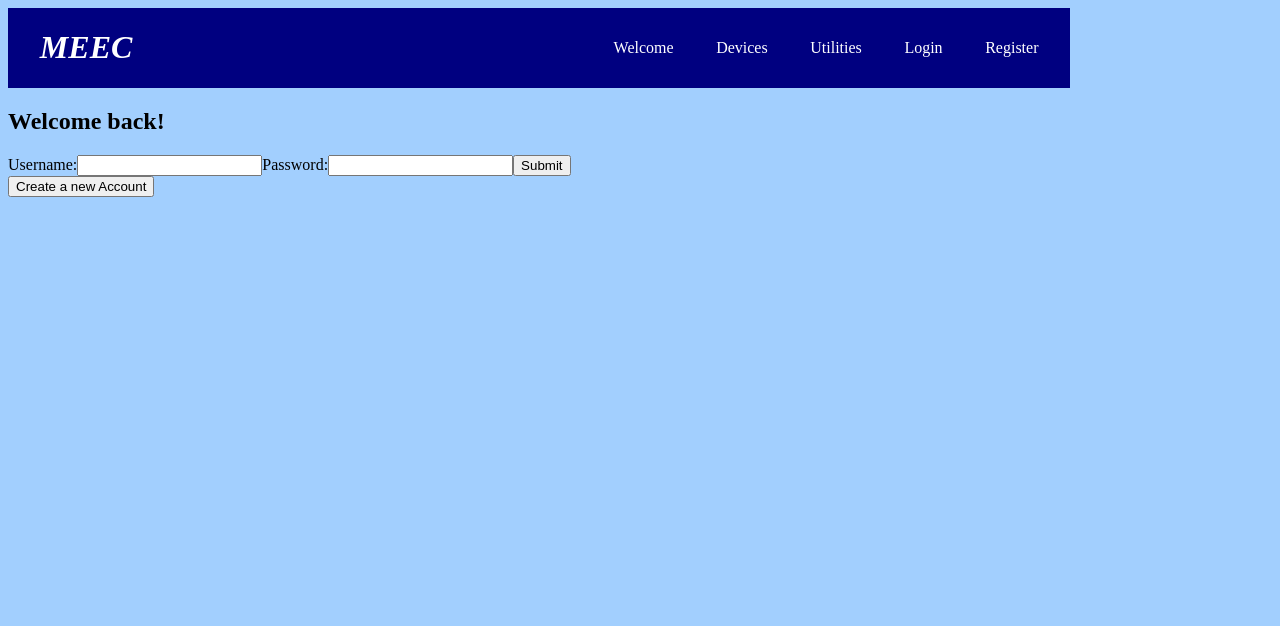
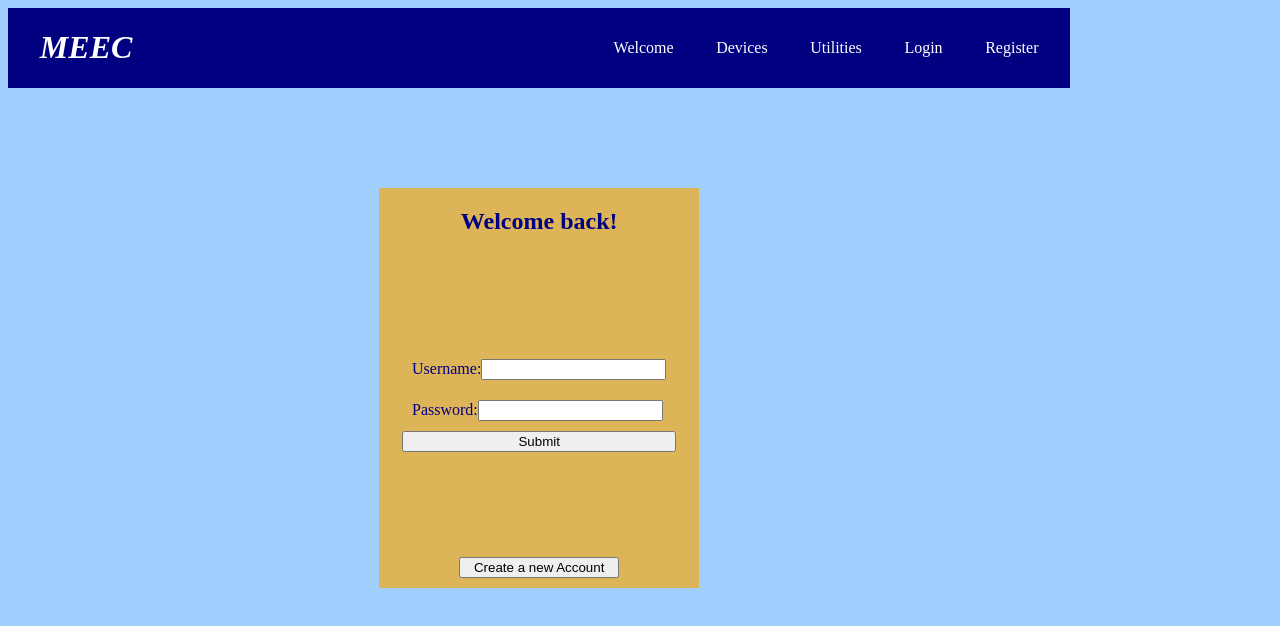
Before and after one commit to aflopez87/CapstoneProject, a React (Vite) app in the folder frontend/: page /login in a window 1280 px wide. Shown: the top 626 px of the page. Built offline with nearby package versions, Linux system fonts and the light colour scheme.

Commit message:
updates to forms css

```diff
--- a/frontend/src/Components/Forms/Forms.css
+++ b/frontend/src/Components/Forms/Forms.css
@@ -0,0 +1,41 @@
+h1{
+    text-align: center;
+    color: navy;
+}
+#login, #register{
+    display: flex;
+    flex-direction: column;
+    width: 25vw;
+    background-color:rgba(255, 166, 0, 0.651);
+    margin: auto;
+    align-self: center;
+    color: navy;
+    margin-top: 100px;
+}
+#login{
+    height: 50vh;
+}
+#register {
+    height: 50vh;
+}
+
+form {
+    display: flex;
+    flex-direction: column;
+    margin: auto;
+}
+
+label {
+    align-items: left;
+    margin: 10px;
+}
+
+input {
+    align-self: right;
+}
+
+button {
+    align-self: center;
+    margin: 10px;
+    width: 50%;
+}
--- a/frontend/src/Components/Forms/Login.jsx
+++ b/frontend/src/Components/Forms/Login.jsx
@@ -1,6 +1,7 @@
 import { useContext } from "react";
 import { AuthContext } from "../../UseContext.jsx";
 import { useNavigate } from "react-router";
+import './Forms.css'
 
 
 export default function Login() {
@@ -13,11 +14,11 @@ export default function Login() {
         }
         console.log(user);
         await login(user)
-        navigate("/")
+        navigate("/home")
     }
     return (
     <>
-    <section>
+    <section id = "login">
          <h1>Welcome back!</h1>
     <form action = {signIn}>
         <label>Username:
--- a/frontend/src/Components/Forms/Register.jsx
+++ b/frontend/src/Components/Forms/Register.jsx
@@ -16,7 +16,7 @@ export default function Registration() {
     };
     return (
     <>
-    <section>
+    <section id = "register">
     <h1>New User Registration</h1>
     <form action = {signIn}>
         <label>Name:
--- a/frontend/src/Components/User/Home.jsx
+++ b/frontend/src/Components/User/Home.jsx
@@ -16,8 +16,7 @@ export default function UserHome() {
   const { user, token } = useContext(AuthContext);
   const [userDevices, setUserDevices] = useState([]);
   const [utility, setUtility] = useState(null);
-  const [monthlyBill, setMonthlyBill] = useState("");
-  const [spendingData, setSpendingData] = useState([]);
+
   const navigate = useNavigate();
 
   // GET all user devices
@@ -52,6 +51,7 @@ export default function UserHome() {
 
   // Calculate consumption and spending per device
   const calculateSpending = () => {
+    // Return if no utility or bill are selected/
     if (!utility || !monthlyBill || isNaN(monthlyBill)) return;
 
     const totalConsumption = userDevices.reduce((sum, device) => {
@@ -98,7 +98,7 @@ export default function UserHome() {
         <ul>
           {userDevices.map((device) => (
             <li key={device.id}>
-              {device.custom_device || device.name} — {device.wattage}W × {device.usage_hours} hrs
+              {device.name}: {device.wattage}W {device.usage_hours}hrs
             </li>
           ))}
         </ul>
```
Also changed, not shown: 1 other file (tests, documents, lock files or other folders).
